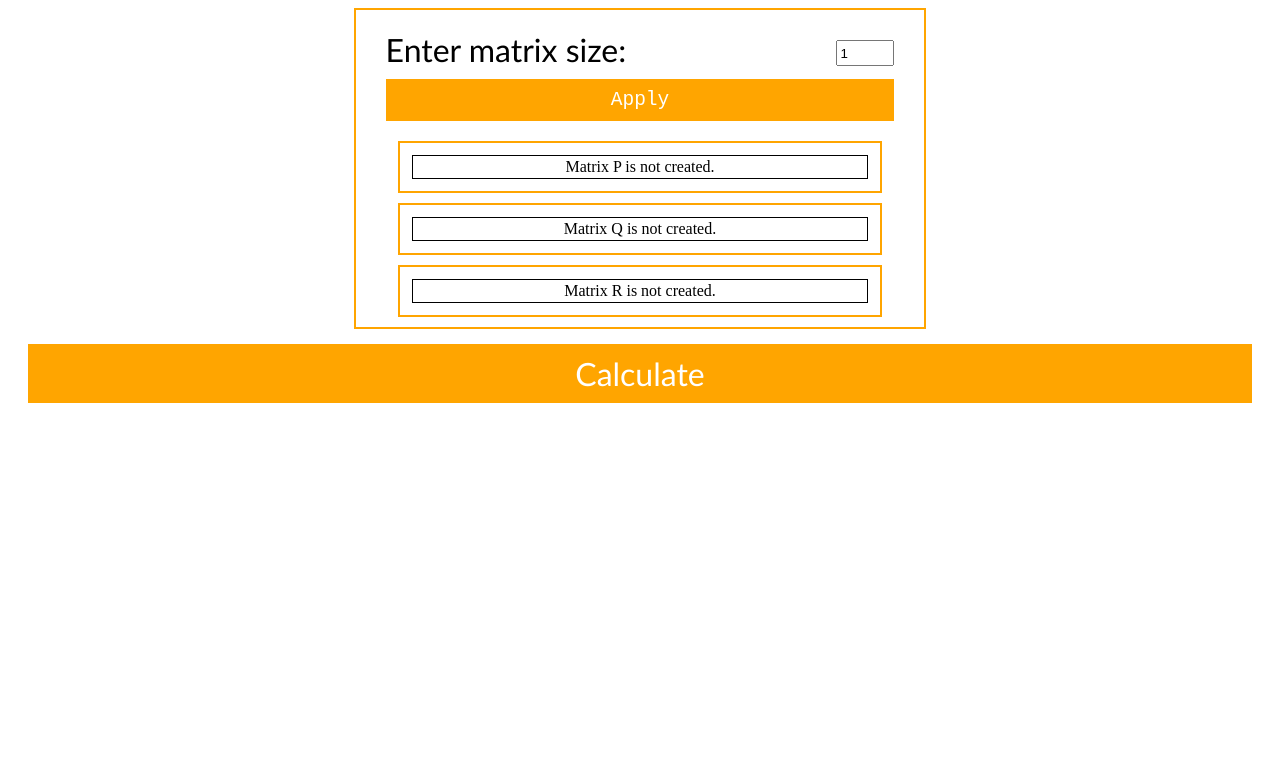
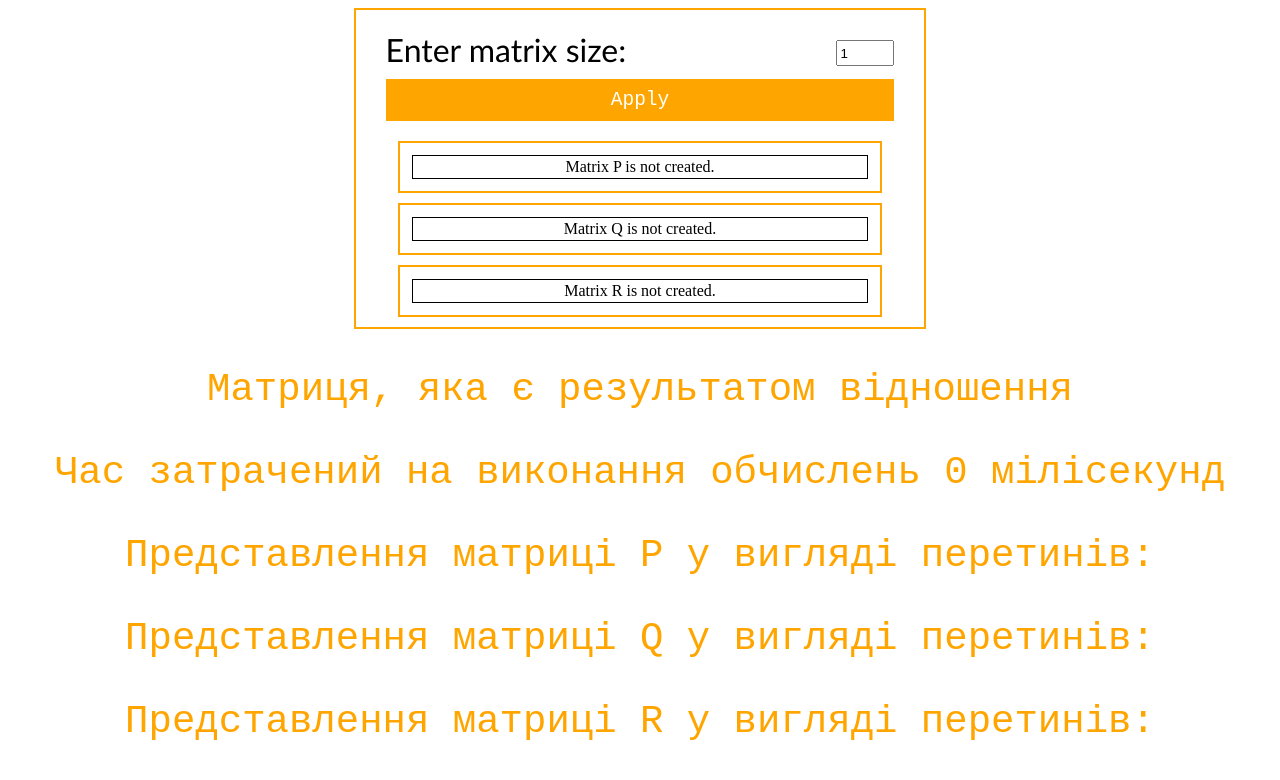
Before and after one commit to maxim-maidan/matrix_relations, a plain HTML site: page index.html in a window 1280 px wide. Both pictures are taken after a click on the button "Calculate". Shown: the top 780 px of the page. Drawn offline with nearby package versions, Linux system fonts and the light colour scheme; files that its build step writes are made by us from their sources.

Commit message:
fix: change interface output

```diff
--- a/index.html
+++ b/index.html
@@ -32,7 +32,9 @@
                 </tr>
             </table>
         </div>
-        <p class="answer subtitle" id="answer"> </p>
+        <div class="answer subtitle" id="answer">
+
+        </div>
         <button class="button button__calculate title" onclick="calculateRelations()">Calculate</button>
     </div>
     <script src="index.js"></script>
--- a/index.js
+++ b/index.js
@@ -45,15 +45,14 @@ function setActiveElement(row, col, mat) {
         matrix[mat][row][col] = 1;
     }
 }
-function RelationMatrix(matrix) {
-    this.matrix = matrix;
-
+class Relation {
+    constructor() {
         this.setMatrix = matrix => this.matrix = matrix;
         this.getMatrix = () => this.matrix;
         this.copyMatrix = () => {
             let matrix = this.matrix;
             return matrix;
-    }
+        };
         this.clearMatrix = () => this.matrix = [];
         this.matrixCrossing = (matrixA, matrixB) => {
             let res = [];
@@ -63,7 +62,7 @@ function RelationMatrix(matrix) {
                 });
             });
             return res;
-    }
+        };
         this.matrixUnification = (matrixA, matrixB) => {
             let res = [];
             matrixA.forEach((elem, indexY) => {
@@ -72,7 +71,7 @@ function RelationMatrix(matrix) {
                 });
             });
             return res;
-    }
+        };
 
         this.matrixDifference = (matrixA, matrixB) => {
             let res = [];
@@ -83,7 +82,7 @@ function RelationMatrix(matrix) {
                 }
             }
             return res;
-    }
+        };
         this.matrixSymmetricDifference = (matrixA, matrixB) => {
             let res = [];
             matrixA.forEach((elem, indexY) => {
@@ -92,22 +91,24 @@ function RelationMatrix(matrix) {
                 });
             });
             return res;
-    }
+        };
         this.matrixContain = (matrixA, matrixB) => {
             return matrixA == matrixB;
-    }
+        };
         this.matrixComposition = (matrixA, matrixB) => {
             let res = [];
-        for (let i = 0; i < matrixA.length; i++) res[i] = [];
+            for (let i = 0; i < matrixA.length; i++)
+                res[i] = [];
             for (let k = 0; k < matrixA.length; k++) {
                 for (let i = 0; i < matrixA.length; i++) {
                     let t = 0;
-                for (let j = 0; j < matrixA.length; j++) t += matrixA[i][j] * matrixB[j][k];
+                    for (let j = 0; j < matrixA.length; j++)
+                        t += matrixA[i][j] * matrixB[j][k];
                     res[i][k] = t;
                 }
             }
             return res;
-    }
+        };
         this.matrixAddition = matrix => {
             let res = [];
             for (let i = 0; i < matrix.length; i++) {
@@ -117,7 +118,7 @@ function RelationMatrix(matrix) {
                 }
             }
             return res;
-    }
+        };
         this.matrixTransposition = matrix => {
             var res = [];
             for (let i = 0; i < matrix.length; i++) {
@@ -127,23 +128,42 @@ function RelationMatrix(matrix) {
                 }
             }
             return res;
-    }
+        };
         this.matrixDuality = (matrix) => {
             matrix = this.matrixTransposition(matrix);
             matrix = this.matrixAddition(matrix);
             return matrix;
+        };
+        this.matrixToHtml = matrix => {
+            let resultString = `<p>`;
+            for (let i = 0; i < matrix.length; i++) {
+                for (let j = 0; j < matrix[0].length; j++) {
+                    resultString = resultString + ` ` + matrix[j][i] + ` `;
+                }
+                resultString = resultString + `<br>`;
+            }
+            resultString = resultString + `</p>`;
+            return resultString;
+        };
+    }
+}
+class RelationMatrix extends Relation {
+    constructor() {
+        super();
+        this.matrix = [];
+    }
 }
 
-}
-
-function relationArray(array) {
-    this.array = array;
+class relationArray extends Relation {
+    constructor() {
+        super();
+        this.array = [];
         this.setArray = array => this.array = array;
         this.getArray = () => this.array;
         this.copyArray = () => {
             let array = this.array;
             return array;
-    }
+        };
         this.clearMatrix = () => this.matrix = [];
 
         this.toMatrix = () => {
@@ -152,7 +172,7 @@ function relationArray(array) {
                 matrix[element[0]][element[1]] = 1;
             });
             return matrix;
-    }
+        };
         this.toArray = (matrix) => {
             this.array = [];
             for (let j = 0; j < matrix.length; j++) {
@@ -162,7 +182,13 @@ function relationArray(array) {
                     }
                 }
             }
-
+        };
+        this.arrayToHtml = () => {
+            let str = `<p>`;
+            this.array.forEach(elem => str = str + elem[0] + ` -> ` + elem[1] + `<br>`);
+            str = str + `</p>`;
+            return str;
+        };
     }
 }
 
@@ -185,47 +211,41 @@ function relationArray(array) {
 //     [0, 0, 0, 1, 0]];
 
 function calculateRelations() {
-    console.log(`Матриця P`);
-    console.log(matrix.P);
-    console.log(`Матриця Q`);
-    console.log(matrix.Q);
-    console.log(`Матриця R`);
-    console.log(matrix.R);
-
-    let relation = new RelationMatrix();
+    let m = new RelationMatrix();
 
     let arrayP = new relationArray();
     let arrayQ = new relationArray();
     let arrayR = new relationArray();
     let arrayResult = new relationArray();
     let date = new Date();
+
     let matrixTimeStart = date.getTime();
+    let pAndQ = m.matrixComposition(matrix.P, matrix.Q);
+    let d = m.matrixDuality(matrix.R);
+    let k = m.matrixDifference(pAndQ, d);
+    let matrixTimeEnd = date.getTime();
 
-    let pAndQ = relation.matrixComposition(matrix.P, matrix.Q);
+    getElementById('answer').innerHTML = getElementById('answer').innerHTML + `<p>Матриця, яка є результатом відношення</p>`
+    getElementById('answer').innerHTML = getElementById('answer').innerHTML + m.matrixToHtml(k);
+    getElementById('answer').innerHTML = getElementById('answer').innerHTML + `<p>Час затрачений на виконання обчислень ${matrixTimeStart - matrixTimeEnd} мілісекунд</p>`;
 
-    let d = relation.matrixDuality(matrix.R);
-
-    let k = relation.matrixDifference(pAndQ, d);
-    let matrixTimeEnd = date.getTime();
-    console.log(`Матриця, яка є результатом відношення`);
-    console.log(k);
-
-    console.log(`Час затрачений на виконання обчислень ${matrixTimeStart - matrixTimeEnd} мілісекунд`);
+    matrixTimeStart = date.getTime();
 
     arrayP.toArray(matrix.P);
     arrayQ.toArray(matrix.Q);
     arrayR.toArray(matrix.R);
-    matrixTimeStart = date.getTime();
-    console.log(`Представлення матриці P у вигляді перетинів:`);
-    console.log(arrayP.getArray());
-    console.log(`Представлення матриці Q у вигляді перетинів:`);
-    console.log(arrayQ.getArray());
-    console.log(`Представлення матриці R у вигляді перетинів:`);
-    console.log(arrayR.getArray());
+    arrayResult.toArray(k);
 
-    arrayResult.toArray(k);
-    console.log(`Представлення результату у вигляді перетинів:`);
-    console.log(arrayResult.getArray());
+    getElementById('answer').innerHTML = getElementById('answer').innerHTML + `<p>Представлення матриці P у вигляді перетинів:</p>`;
+    getElementById('answer').innerHTML = getElementById('answer').innerHTML + arrayP.arrayToHtml();
+    getElementById('answer').innerHTML = getElementById('answer').innerHTML + `<p>Представлення матриці Q у вигляді перетинів:</p>`;
+    getElementById('answer').innerHTML = getElementById('answer').innerHTML + arrayQ.arrayToHtml();
+    getElementById('answer').innerHTML = getElementById('answer').innerHTML + `<p>Представлення матриці R у вигляді перетинів:</p>`;
+    getElementById('answer').innerHTML = getElementById('answer').innerHTML + arrayR.arrayToHtml();
+    getElementById('answer').innerHTML = getElementById('answer').innerHTML + `<p>Представлення результату у вигляді перетинів:</p>`;
+    getElementById('answer').innerHTML = getElementById('answer').innerHTML + arrayResult.arrayToHtml();
+
     matrixTimeEnd = date.getTime();
-    console.log(`Час затрачений на виконання обчислень ${matrixTimeStart - matrixTimeEnd} мілісекунд`);
+
+    getElementById('answer').innerHTML = getElementById('answer').innerHTML + `<p>Час затрачений на виконання обчислень ${matrixTimeStart - matrixTimeEnd} мілісекунд</p>`;
 }
```
Lines whose indentation alone changed are shown as unchanged.
